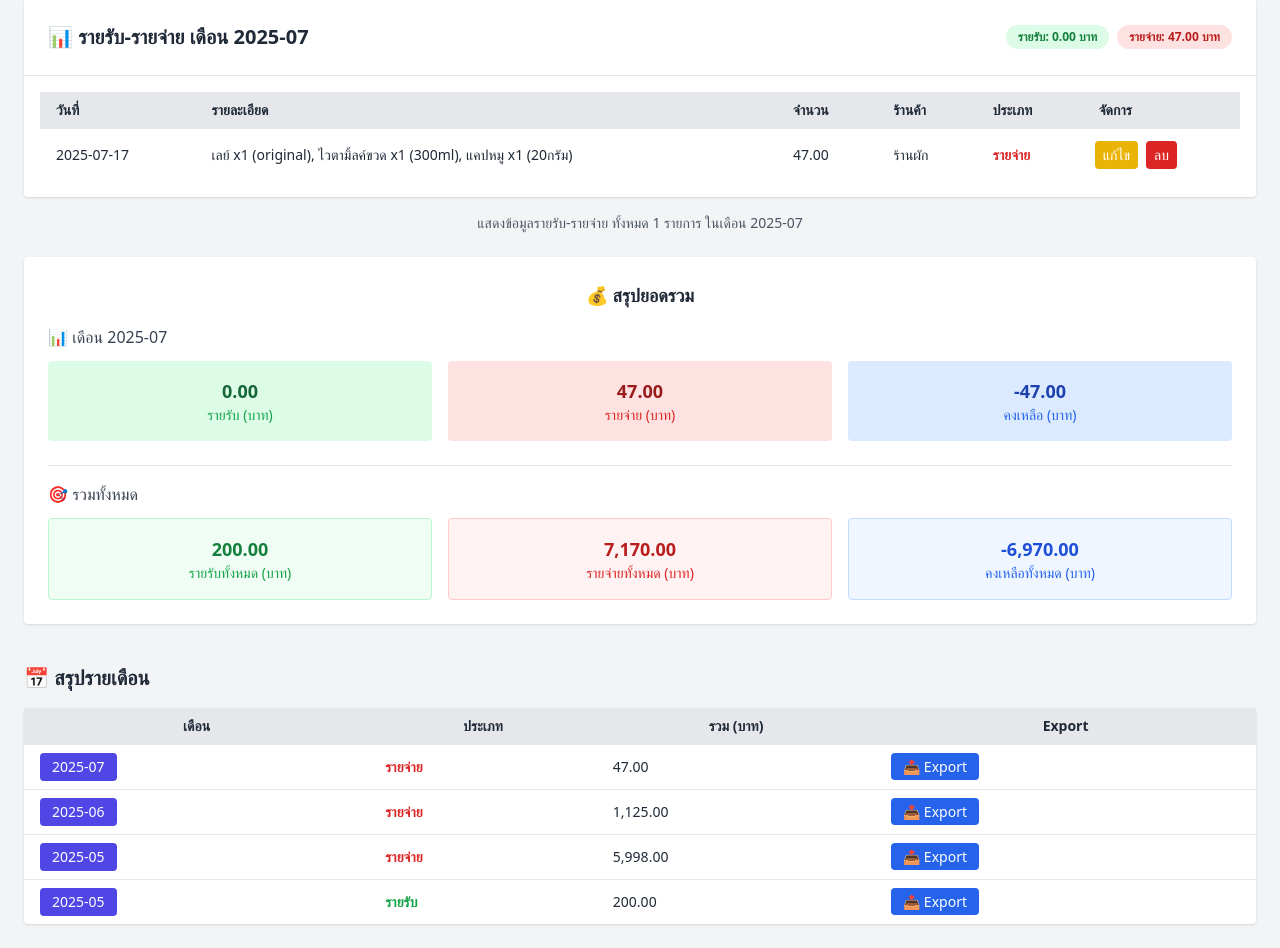
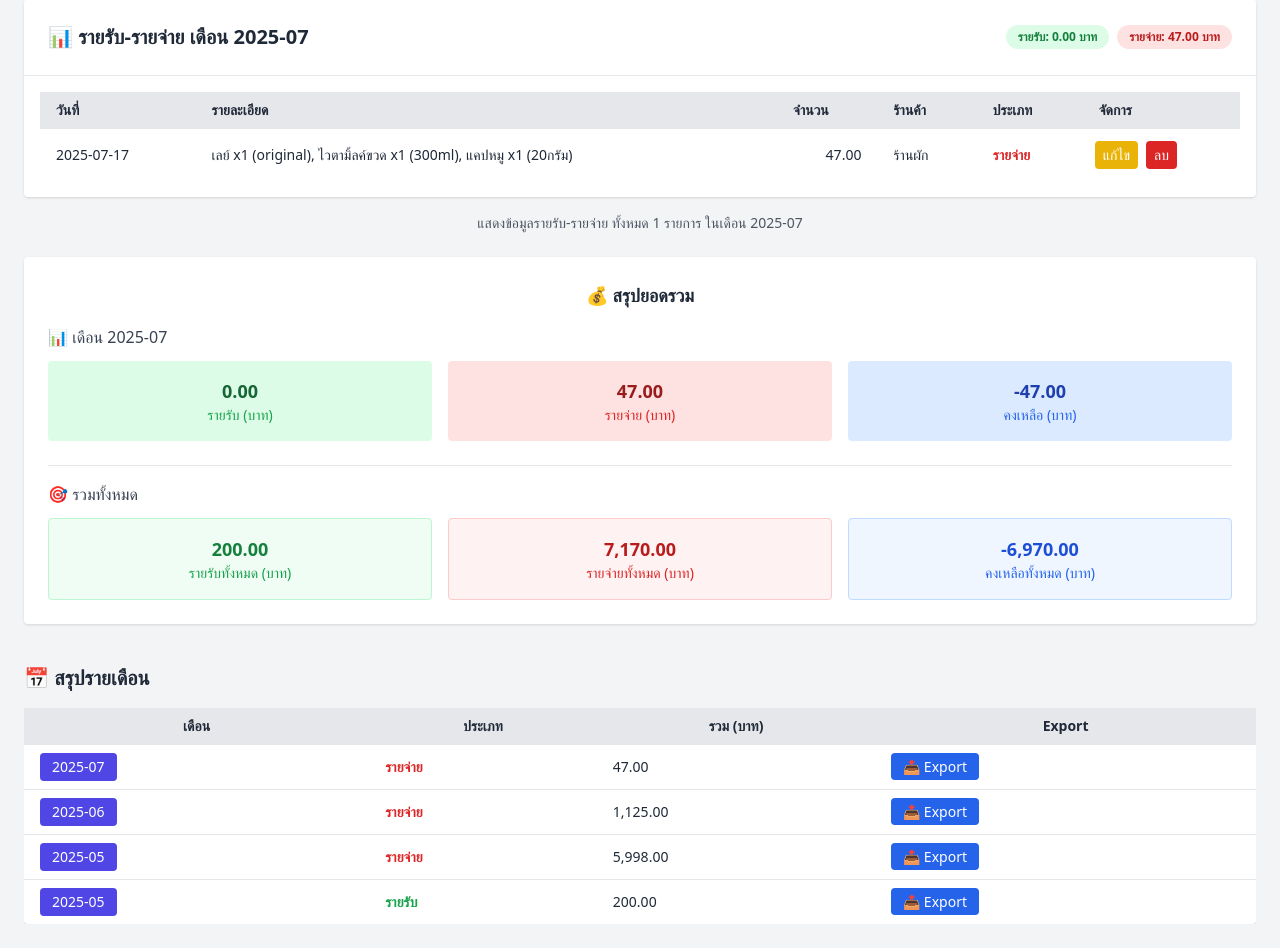
Before and after one commit to samart1231/ot-app, a Flask app: page /income-expense in a window 1280 px wide. Shown: the part 975-1923 px from the top of the page. Run offline with Flask 3, Linux system fonts and the light colour scheme; data comes from the database, SQL or seed files in the repository.

Commit message:
ปรับปรุง UI ของตารางใน income_expense.html โดยเพิ่มการจัดเรียงและการแสดงผลที่ดีขึ้น รวมถึงการใช้คลาส whitespace-nowrap เพื่อป้องกันการตัดคำในตาราง

```diff
--- a/templates/income_expense.html
+++ b/templates/income_expense.html
@@ -227,26 +227,26 @@
       </div>
     </div>
 
-    <div class="p-4">
-    <table class="w-full table-auto text-sm">
+    <div class="p-4 overflow-x-auto">
+    <table class="w-full table-auto text-sm min-w-full">
       <thead class="bg-gray-200 text-left">
         <tr>
-          <th class="px-4 py-2">วันที่</th>
-          <th class="px-4 py-2">รายละเอียด</th>
-          <th class="px-4 py-2">จำนวน</th>
-          <th class="px-4 py-2">ร้านค้า</th>
-          <th class="px-4 py-2">ประเภท</th>
-          <th class="px-4 py-2">จัดการ</th>
+          <th class="px-4 py-2 whitespace-nowrap">วันที่</th>
+          <th class="px-4 py-2 whitespace-nowrap">รายละเอียด</th>
+          <th class="px-4 py-2 whitespace-nowrap">จำนวน</th>
+          <th class="px-4 py-2 whitespace-nowrap">ร้านค้า</th>
+          <th class="px-4 py-2 whitespace-nowrap">ประเภท</th>
+          <th class="px-4 py-2 whitespace-nowrap">จัดการ</th>
         </tr>
       </thead>
       <tbody>
         {% for r in records %}
         <tr class="border-t hover:bg-gray-50">
-          <td class="px-4 py-2">{{ r['date'] }}</td>
+          <td class="px-4 py-2 whitespace-nowrap">{{ r['date'] }}</td>
           <td class="px-4 py-2">{{ r['description'] }}</td>
-          <td class="px-4 py-2">{{ '{:,.2f}'.format(r['amount']) }}</td>
-          <td class="px-4 py-2">{{ r['vendor'] }}</td>
-          <td class="px-4 py-2">
+          <td class="px-4 py-2 whitespace-nowrap text-right">{{ '{:,.2f}'.format(r['amount']) }}</td>
+          <td class="px-4 py-2 whitespace-nowrap">{{ r['vendor'] }}</td>
+          <td class="px-4 py-2 whitespace-nowrap">
             {% if r['category'] == 'income' %}
               <span class="text-green-600 font-semibold">รายรับ</span>
             {% else %}
@@ -335,13 +335,14 @@
 
   <!-- ตารางสรุปรายเดือน -->
   <h2 class="text-xl font-bold mt-10 mb-4">📅 สรุปรายเดือน</h2>
-  <table class="w-full table-auto text-sm bg-white shadow rounded">
+  <div class="overflow-x-auto">
+  <table class="w-full table-auto text-sm bg-white shadow rounded min-w-full">
     <thead class="bg-gray-200">
       <tr>
-        <th class="px-4 py-2">เดือน</th>
-        <th class="px-4 py-2">ประเภท</th>
-        <th class="px-4 py-2">รวม (บาท)</th>
-        <th class="px-4 py-2">Export</th>
+        <th class="px-4 py-2 whitespace-nowrap">เดือน</th>
+        <th class="px-4 py-2 whitespace-nowrap">ประเภท</th>
+        <th class="px-4 py-2 whitespace-nowrap">รวม (บาท)</th>
+        <th class="px-4 py-2 whitespace-nowrap">Export</th>
       </tr>
     </thead>
     <tbody>
@@ -372,6 +373,7 @@
       {% endfor %}
     </tbody>
   </table>
+  </div>
 
 <!-- Modal จัดการสินค้า -->
 <div id="manage-items-modal" class="fixed inset-0 bg-black bg-opacity-50 hidden z-50">
```
